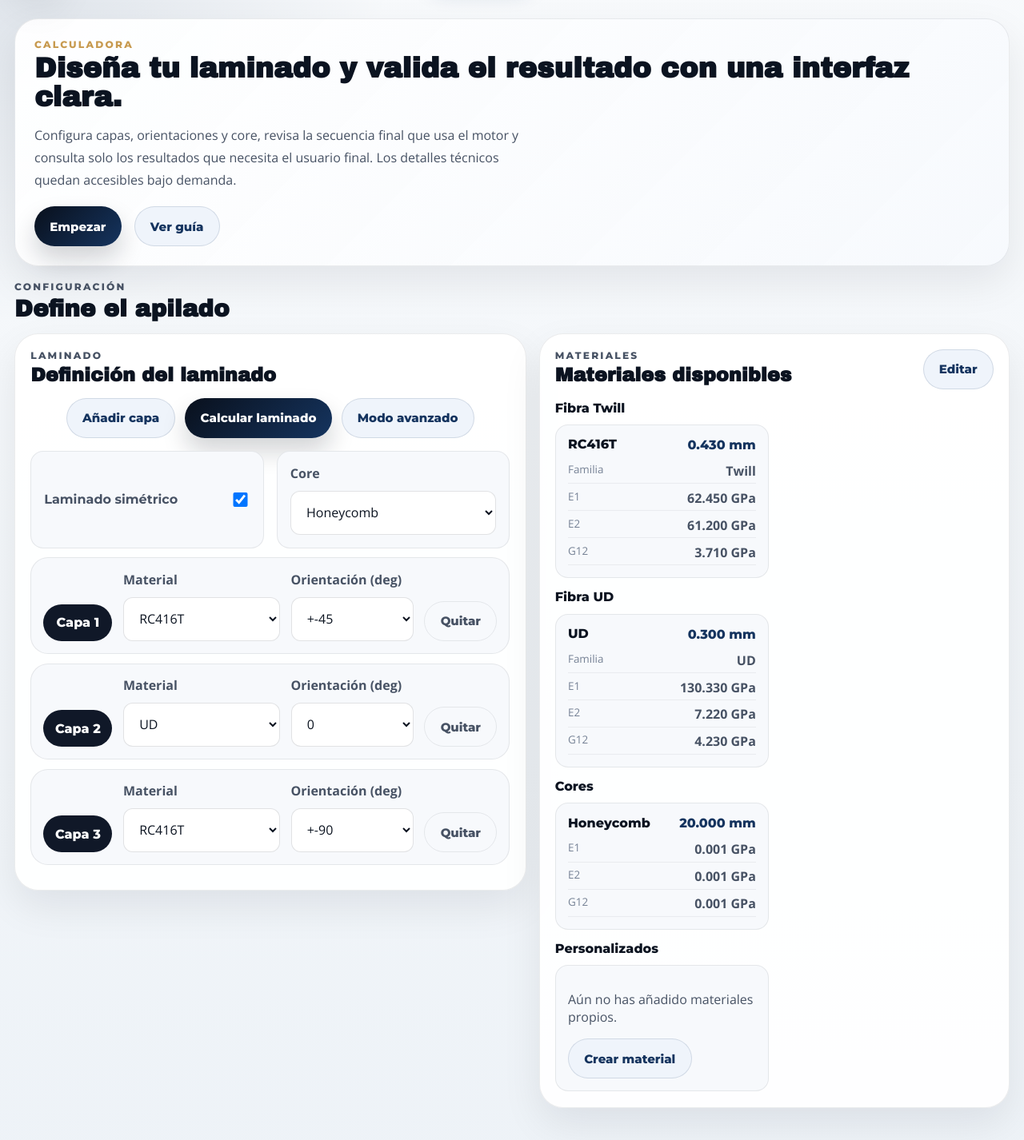
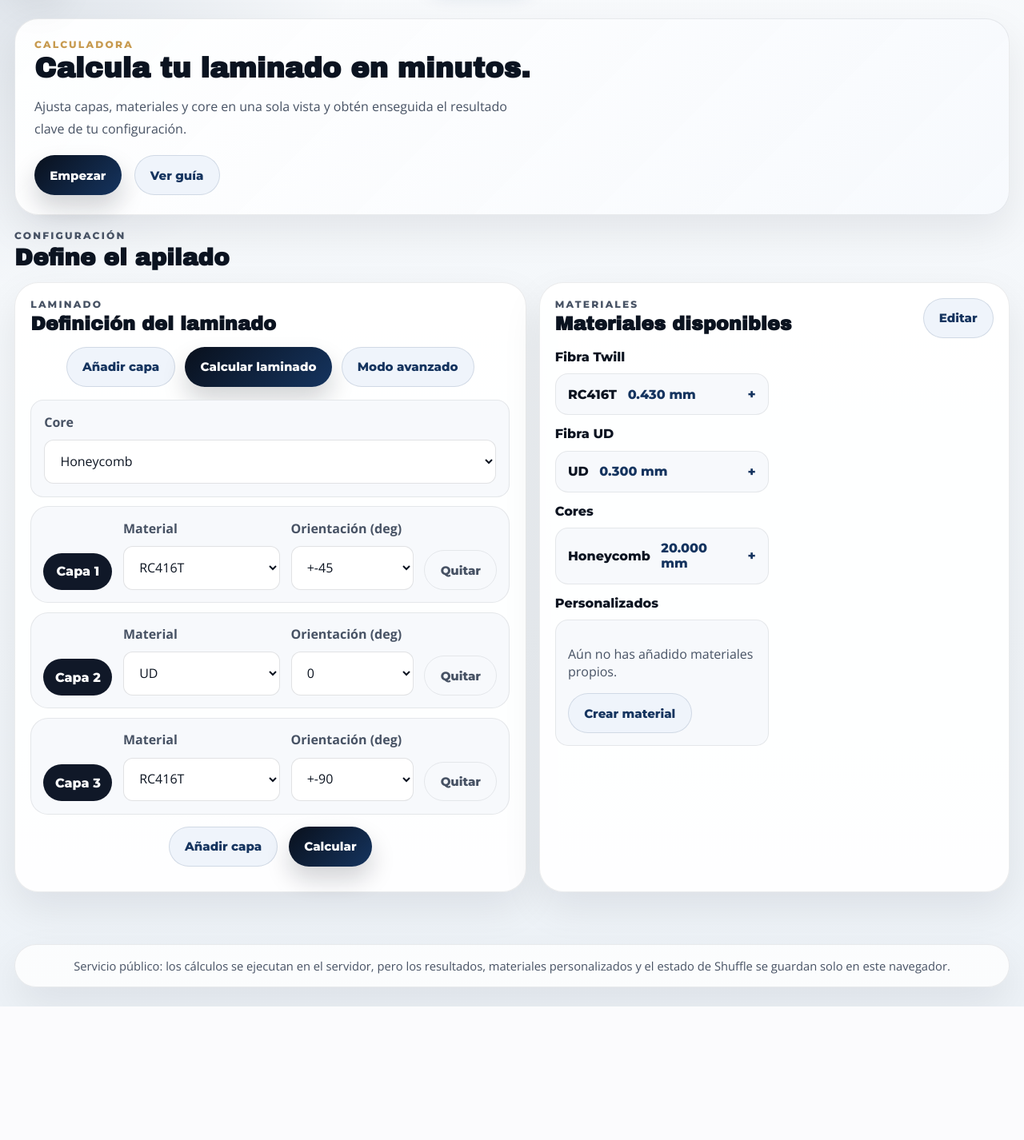
Before and after one commit to gonzalezreciogpt-a11y/laminate-theory-tool, a FastAPI app: page / in a window 1280 px wide. Shown: the part 86-1512 px from the top of the page at 80% size. After the commit the page ends 1345 px from the top, so only its background shows below. Run offline with FastAPI, Linux system fonts and the light colour scheme; some libraries are stand-ins or nearby versions.

Commit message:
Refine calculator UX and simplify results flow

```diff
--- a/app/web/static/styles.css
+++ b/app/web/static/styles.css
@@ -472,6 +472,14 @@ label,
   gap: 0.72rem;
 }
 
+.layer-actions-bottom {
+  display: flex;
+  flex-wrap: wrap;
+  justify-content: center;
+  gap: 0.85rem;
+  padding-top: 0.25rem;
+}
+
 .layer-row {
   display: grid;
   grid-template-columns: auto 1.15fr 0.9fr auto;
@@ -536,6 +544,10 @@ select:focus {
 .control-grid-top {
   grid-template-columns: minmax(0, 1fr) minmax(0, 1fr);
   align-items: stretch;
+}
+
+.control-grid-core-only {
+  grid-template-columns: minmax(0, 1fr);
 }
 
 .control-grid-top > .toggle-field,
@@ -661,6 +673,54 @@ select:focus {
   padding: 0.95rem;
   background: var(--surface-soft);
   border: 1px solid var(--border);
+}
+
+.material-accordion {
+  padding: 0;
+  overflow: hidden;
+}
+
+.material-accordion summary {
+  list-style: none;
+  display: flex;
+  align-items: center;
+  justify-content: space-between;
+  gap: 0.85rem;
+  padding: 0.95rem;
+  cursor: pointer;
+}
+
+.material-accordion summary::-webkit-details-marker {
+  display: none;
+}
+
+.material-accordion summary::after {
+  content: "+";
+  margin-left: auto;
+  color: var(--accent-strong);
+  font-family: var(--font-heading);
+  font-size: 1.05rem;
+  font-weight: 800;
+}
+
+.material-accordion[open] summary::after {
+  content: "−";
+}
+
+.material-accordion-summary strong {
+  font-family: var(--font-heading);
+  font-size: 1rem;
+  font-weight: 800;
+}
+
+.material-accordion-summary span {
+  color: var(--accent-strong);
+  font-family: var(--font-heading);
+  font-weight: 800;
+}
+
+.material-accordion-body {
+  padding: 0 0.95rem 0.95rem;
 }
 
 .ingredient-head {
@@ -1377,7 +1437,10 @@ pre {
 
 @media (max-width: 960px) {
   .top-nav {
-    gap: 0.75rem;
+    display: grid;
+    grid-template-columns: repeat(3, minmax(0, 1fr));
+    gap: 0.65rem;
+    width: 100%;
   }
 
   .hero-actions,
@@ -1407,8 +1470,14 @@ pre {
   }
 
   .top-nav {
-    justify-content: space-between;
-    flex-wrap: wrap;
+    grid-template-columns: repeat(3, minmax(0, 1fr));
+  }
+
+  .top-nav-link {
+    width: 100%;
+    min-height: 40px;
+    padding: 0.7rem 0.4rem;
+    font-size: 0.84rem;
   }
 
   .hero-intro,
@@ -1428,7 +1497,8 @@ pre {
 
   .hero-actions-wide,
   .card-head-actions,
-  .shuffle-table-actions {
+  .shuffle-table-actions,
+  .layer-actions-bottom {
     flex-direction: column;
     align-items: stretch;
   }
--- a/app/web/templates/index.html
+++ b/app/web/templates/index.html
@@ -3,10 +3,9 @@
 <section class="page-hero compact-hero compact-hero-single">
   <div class="hero-intro hero-intro-compact">
     <p class="eyebrow">Calculadora</p>
-    <h1>Diseña tu laminado y valida el resultado con una interfaz clara.</h1>
+    <h1>Calcula tu laminado en minutos.</h1>
     <p class="hero-copy">
-      Configura capas, orientaciones y core, revisa la secuencia final que usa el motor y consulta solo los resultados
-      que necesita el usuario final. Los detalles técnicos quedan accesibles bajo demanda.
+      Ajusta capas, materiales y core en una sola vista y obtén enseguida el resultado clave de tu configuración.
     </p>
     <div class="hero-actions">
       <a class="primary-link" href="#laminate-workspace">Empezar</a>
@@ -41,7 +40,7 @@
           <h2>Definición del laminado</h2>
         </div>
         <div class="card-head-actions">
-          <button type="button" class="secondary-button" id="add-layer">Añadir capa</button>
+          <button type="button" class="secondary-button" data-add-layer>Añadir capa</button>
           <button type="submit" class="primary-button" form="laminate-form">Calcular laminado</button>
           <button type="button" class="secondary-button" id="toggle-advanced">Modo avanzado</button>
         </div>
@@ -49,12 +48,9 @@
 
       <form method="post" class="stack-form" id="laminate-form">
         <input type="hidden" name="custom_materials_json" id="custom-materials-json" value='{{ form_state.custom_materials | default([], true) | tojson }}'>
+        <input type="hidden" name="is_symmetric" id="is-symmetric-field" value="{{ 'on' if form_state.is_symmetric else '' }}">
 
-        <div class="control-grid control-grid-top">
-          <label class="toggle-field">
-            <span class="toggle-title">Laminado simétrico</span>
-            <input type="checkbox" name="is_symmetric" {% if form_state.is_symmetric %}checked{% endif %}>
-          </label>
+        <div class="control-grid control-grid-top control-grid-core-only">
           <label class="core-field">
             <span>Core</span>
             <select name="core_material_id" id="core-material-select" data-selected="{{ form_state.core_material_id }}">
@@ -86,10 +82,15 @@
           {% endfor %}
         </div>
 
+        <div class="layer-actions-bottom">
+          <button type="button" class="secondary-button" data-add-layer>Añadir capa</button>
+          <button type="submit" class="primary-button">Calcular</button>
+        </div>
+
         <div id="advanced-panel" class="advanced-panel hidden">
           <div class="advanced-copy">
             <p class="card-kicker">Avanzado</p>
-            <h3>Compatibilidad y ensayo</h3>
+            <h3>Compatibilidad</h3>
           </div>
 
           <label class="toggle-field advanced-toggle">
@@ -124,7 +125,6 @@
             </label>
           </div>
         </div>
-
       </form>
     </section>
 
@@ -144,18 +144,20 @@
         <div class="ingredient-grid" id="base-materials-grid">
           {% for material in materials %}
           {% if material.fiber_family == "twill" %}
-          <article class="ingredient-card">
-            <div class="ingredient-head">
-              <h3>{{ material.name }}</h3>
+          <details class="ingredient-card material-accordion">
+            <summary class="material-accordion-summary">
+              <strong>{{ material.name }}</strong>
               <span>{{ material.thickness_mm | fmt3 }} mm</span>
-            </div>
+            </summary>
+            <div class="material-accordion-body">
               <dl>
                 <div><dt>Familia</dt><dd>Twill</dd></div>
                 <div><dt>E1</dt><dd>{{ (material.e1_pa / 1e9) | fmt3 }} GPa</dd></div>
                 <div><dt>E2</dt><dd>{{ (material.e2_pa / 1e9) | fmt3 }} GPa</dd></div>
                 <div><dt>G12</dt><dd>{{ (material.g12_pa / 1e9) | fmt3 }} GPa</dd></div>
               </dl>
-          </article>
+            </div>
+          </details>
           {% endif %}
           {% endfor %}
         </div>
@@ -168,18 +170,20 @@
         <div class="ingredient-grid">
           {% for material in materials %}
           {% if material.fiber_family == "ud" %}
-          <article class="ingredient-card">
-            <div class="ingredient-head">
-              <h3>{{ material.name }}</h3>
+          <details class="ingredient-card material-accordion">
+            <summary class="material-accordion-summary">
+              <strong>{{ material.name }}</strong>
               <span>{{ material.thickness_mm | fmt3 }} mm</span>
-            </div>
+            </summary>
+            <div class="material-accordion-body">
               <dl>
                 <div><dt>Familia</dt><dd>UD</dd></div>
                 <div><dt>E1</dt><dd>{{ (material.e1_pa / 1e9) | fmt3 }} GPa</dd></div>
                 <div><dt>E2</dt><dd>{{ (material.e2_pa / 1e9) | fmt3 }} GPa</dd></div>
                 <div><dt>G12</dt><dd>{{ (material.g12_pa / 1e9) | fmt3 }} GPa</dd></div>
               </dl>
-          </article>
+            </div>
+          </details>
           {% endif %}
           {% endfor %}
         </div>
@@ -191,17 +195,19 @@
         </div>
         <div class="ingredient-grid">
           {% for material in core_materials %}
-          <article class="ingredient-card">
-            <div class="ingredient-head">
-              <h3>{{ material.name }}</h3>
+          <details class="ingredient-card material-accordion">
+            <summary class="material-accordion-summary">
+              <strong>{{ material.name }}</strong>
               <span>{{ material.thickness_mm | fmt3 }} mm</span>
-            </div>
+            </summary>
+            <div class="material-accordion-body">
               <dl>
                 <div><dt>E1</dt><dd>{{ (material.e1_pa / 1e9) | fmt3 }} GPa</dd></div>
                 <div><dt>E2</dt><dd>{{ (material.e2_pa / 1e9) | fmt3 }} GPa</dd></div>
                 <div><dt>G12</dt><dd>{{ (material.g12_pa / 1e9) | fmt3 }} GPa</dd></div>
               </dl>
-          </article>
+            </div>
+          </details>
           {% endfor %}
         </div>
       </div>
@@ -225,7 +231,7 @@
 <section class="results-section" id="results-section">
   <div class="section-heading">
     <p class="eyebrow">Resultados</p>
-    <h2>Salida principal</h2>
+    <h2>Resumen del cálculo</h2>
   </div>
 
   <div class="results-grid">
@@ -338,13 +344,10 @@
       </div>
     </article>
 
-    <article class="app-card result-card">
-      <div class="card-head">
-        <div>
-          <p class="card-kicker">Propiedades equivalentes</p>
-          <h2>Propiedades del laminado</h2>
-        </div>
-      </div>
+    <article class="app-card result-card result-card-collapsible">
+      <details class="details-panel">
+        <summary>Propiedades del laminado</summary>
+        <div class="details-body">
           <div class="metric-grid metric-grid-large">
             <div><span>E11</span><strong>{{ result.equivalent_properties.e11_gpa | fmt3 }} GPa</strong></div>
             <div><span>E22</span><strong>{{ result.equivalent_properties.e22_gpa | fmt3 }} GPa</strong></div>
@@ -353,15 +356,14 @@
             <div><span>nu12</span><strong>{{ result.equivalent_properties.nu12 | fmt3 }}</strong></div>
             <div><span>nu21</span><strong>{{ result.equivalent_properties.nu21 | fmt3 }}</strong></div>
           </div>
+        </div>
+      </details>
     </article>
 
-    <article class="app-card result-card">
-      <div class="card-head">
-        <div>
-          <p class="card-kicker">Secuencia</p>
-          <h2>Apilado final</h2>
-        </div>
-      </div>
+    <article class="app-card result-card result-card-collapsible">
+      <details class="details-panel">
+        <summary>Apilado final</summary>
+        <div class="details-body">
           <div class="stack-table-wrap">
             <table class="stack-table">
               <thead>
@@ -390,20 +392,8 @@
               </tbody>
             </table>
           </div>
-    </article>
-
-    <article class="app-card result-card">
-      <div class="card-head">
-        <div>
-          <p class="card-kicker">Flexión a tres puntos</p>
-          <h2>Bloque experimental</h2>
         </div>
-      </div>
-      <div class="metric-grid">
-        <div><span>Espesor de fibra</span><strong>{{ result.trace.espesor_total_mm | fmt3 }} mm</strong></div>
-        <div><span>Espesor total</span><strong>{{ total_laminate_thickness_mm | fmt3 }} mm</strong></div>
-        <div><span>Elastic gradient theory</span><strong>{{ result.three_point_bending.elastic_gradient_theory | fmt3 }}</strong></div>
-      </div>
+      </details>
     </article>
 
     <article class="app-card result-card result-card-collapsible">
@@ -424,7 +414,7 @@
           <div class="details-block">
             <h3>Variables avanzadas del ensayo</h3>
             <div class="metric-grid metric-grid-compact">
-              <div><span>EI teoria</span><strong>{{ result.three_point_bending.ei_theory | fmt3 }}</strong></div>
+              <div><span>EI teoría</span><strong>{{ result.three_point_bending.ei_theory | fmt3 }}</strong></div>
               <div><span>EI ensayo</span><strong>{{ result.three_point_bending.ei_ensayo | fmt3 }}</strong></div>
               <div><span>E fibra ensayo</span><strong>{{ result.three_point_bending.e_fibra_ensayo | fmt3 }}</strong></div>
               <div><span>Valor central legado</span><strong>{{ result.three_point_bending.legacy_capa_central_value | fmt3 }}</strong></div>
@@ -486,10 +476,11 @@
   const allBaseMaterials = JSON.parse(document.getElementById("all-materials-data").textContent);
   const layers = document.getElementById("layers");
   const layerTemplate = document.getElementById("layer-template");
-  const addLayerButton = document.getElementById("add-layer");
+  const addLayerButtons = document.querySelectorAll("[data-add-layer]");
   const toggleAdvancedButton = document.getElementById("toggle-advanced");
   const advancedPanel = document.getElementById("advanced-panel");
   const coreSelect = document.getElementById("core-material-select");
+  const isSymmetricField = document.getElementById("is-symmetric-field");
   const customMaterialsField = document.getElementById("custom-materials-json");
   const customMaterialsGrid = document.getElementById("custom-materials-grid");
   const customMaterialsEmpty = document.getElementById("custom-materials-empty");
@@ -644,13 +635,14 @@
     customMaterialsEmpty.hidden = true;
 
     customMaterials.forEach((material) => {
-      const card = document.createElement("article");
-      card.className = "ingredient-card custom-material-card";
+      const card = document.createElement("details");
+      card.className = "ingredient-card custom-material-card material-accordion";
       card.innerHTML = `
-        <div class="ingredient-head">
-          <h3>${material.name}</h3>
+        <summary class="material-accordion-summary">
+          <strong>${material.name}</strong>
           <span>${Number(material.thickness_mm).toFixed(3)} mm</span>
-        </div>
+        </summary>
+        <div class="material-accordion-body">
           <dl>
             <div><dt>ID</dt><dd>${material.id}</dd></div>
             <div><dt>Tipo</dt><dd>${material.material_category === "core" ? "Core" : "Fibra"}</dd></div>
@@ -659,6 +651,7 @@
             <div><dt>E2</dt><dd>${(Number(material.e2_pa) / 1e9).toFixed(3)} GPa</dd></div>
             <div><dt>G12</dt><dd>${(Number(material.g12_pa) / 1e9).toFixed(3)} GPa</dd></div>
           </dl>
+        </div>
       `;
       customMaterialsGrid.appendChild(card);
     });
@@ -669,7 +662,7 @@
       material_id: row.querySelector('select[name="material_id"]').value,
       theta_deg: row.querySelector('select[name="theta_deg"]').value,
     })),
-    is_symmetric: laminateForm.querySelector('input[name="is_symmetric"]').checked,
+    is_symmetric: isSymmetricField.value === "on",
     core_material_id: coreSelect.value,
     insert_dummy_layer_for_odd_compatibility: laminateForm.querySelector('input[name="insert_dummy_layer_for_odd_compatibility"]').checked,
     elastic_gradient: laminateForm.querySelector('input[name="elastic_gradient"]').value,
@@ -695,7 +688,7 @@
     customMaterials = mergeCustomMaterials(state.custom_materials || [], loadCustomMaterials());
     renderCustomMaterialsCatalog();
     layers.innerHTML = "";
-    state.layers.forEach((layer) => {
+    state.layers.forEach(() => {
       const node = layerTemplate.content.cloneNode(true);
       layers.appendChild(node);
     });
@@ -713,7 +706,7 @@
       renderThetaOptions(row);
     });
 
-    laminateForm.querySelector('input[name="is_symmetric"]').checked = Boolean(state.is_symmetric);
+    isSymmetricField.value = state.is_symmetric ? "on" : "";
     laminateForm.querySelector('input[name="insert_dummy_layer_for_odd_compatibility"]').checked = Boolean(state.insert_dummy_layer_for_odd_compatibility);
     coreSelect.value = state.core_material_id || coreSelect.value;
     laminateForm.querySelector('input[name="elastic_gradient"]').value = state.elastic_gradient ?? "";
@@ -772,10 +765,12 @@
     }
   };
 
-  addLayerButton.addEventListener("click", () => {
+  addLayerButtons.forEach((button) => {
+    button.addEventListener("click", () => {
       const node = layerTemplate.content.cloneNode(true);
       layers.appendChild(node);
       syncMaterialControls();
+    });
   });
 
   layers.addEventListener("click", (event) => {
```
Also changed, not shown: app/web/templates/results.html (+3 -5 lines), tests/test_web.py (+7 -3 lines). Lines whose indentation alone changed are shown as unchanged.
